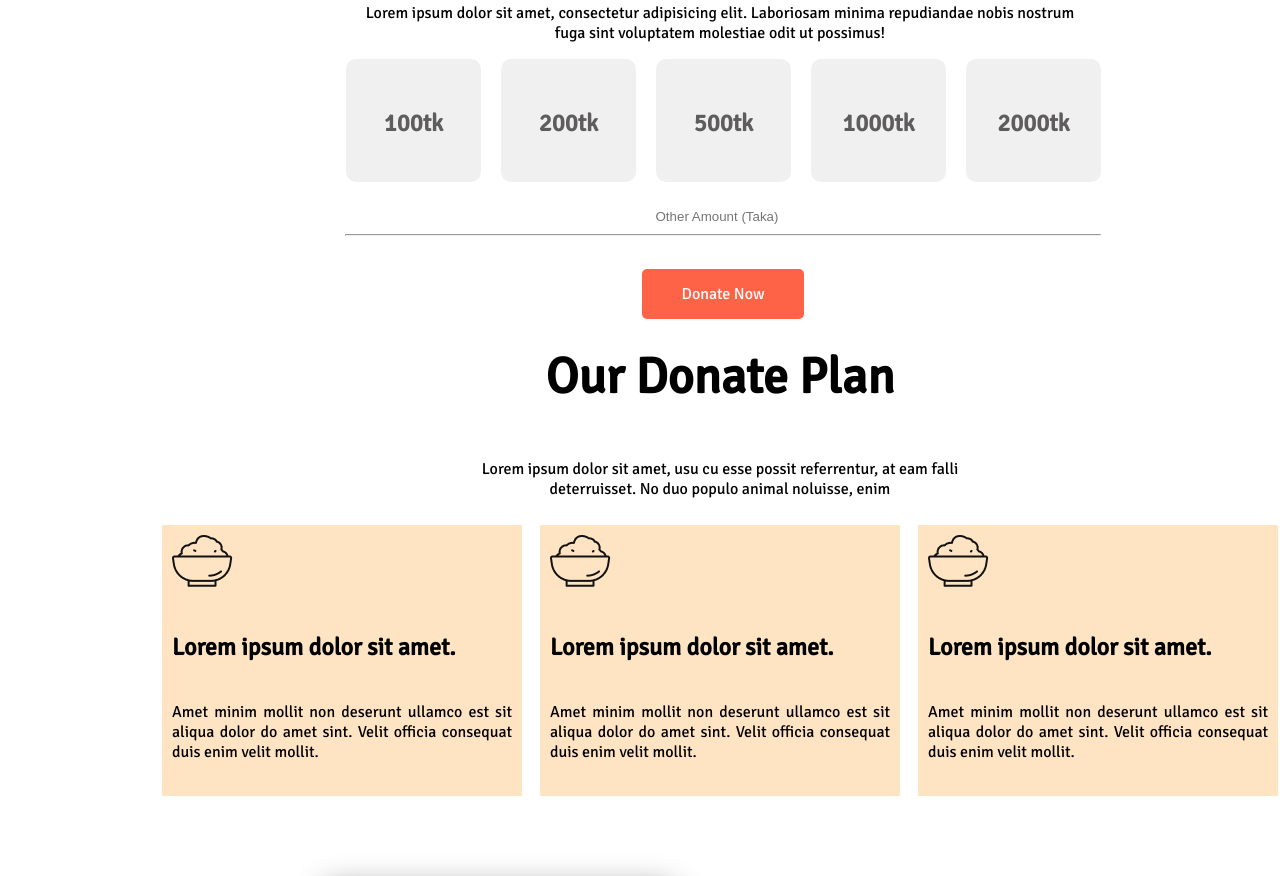
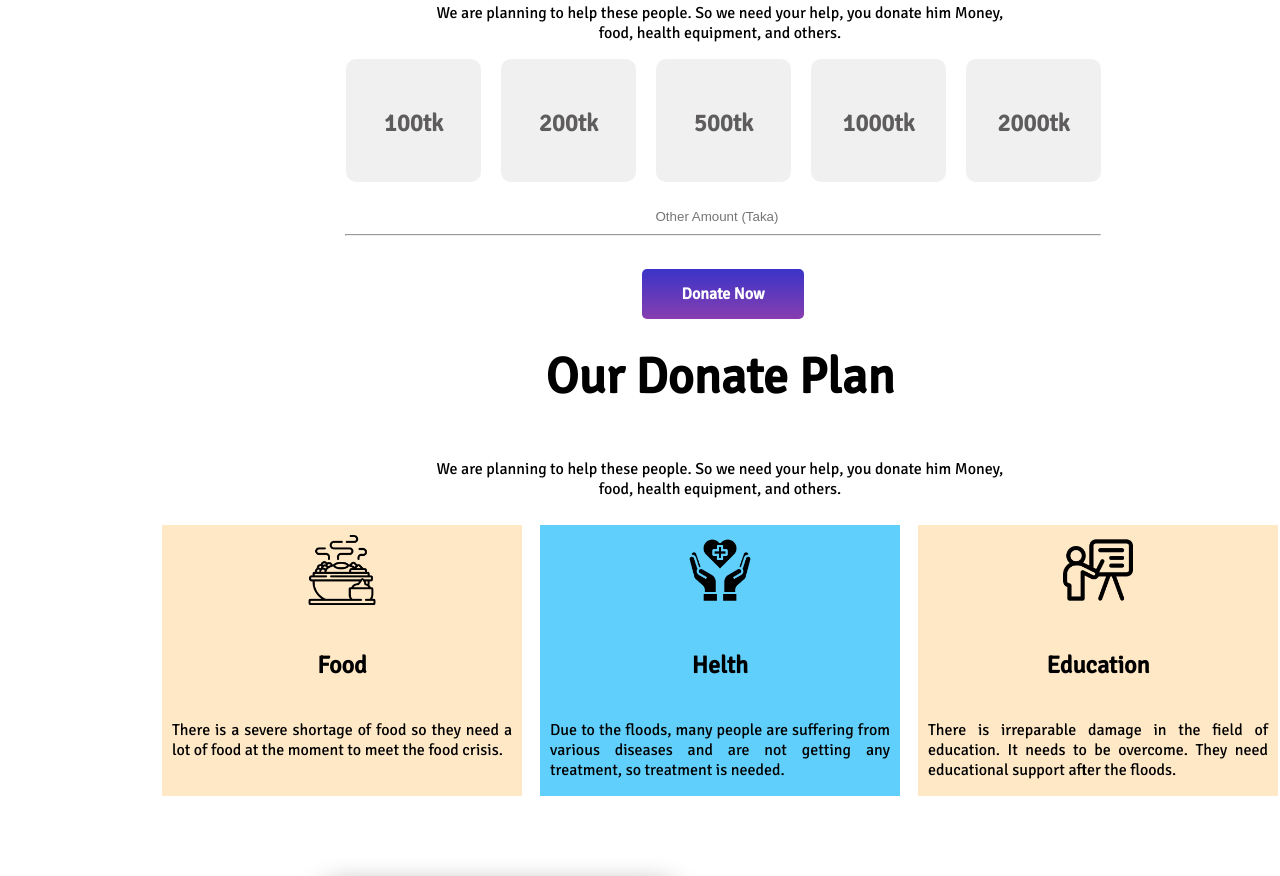
Before and after one commit to mahbub1626/donate, a plain HTML site: page index.html in a window 1280 px wide. Shown: the part 812-1688 px from the top of the page. Drawn offline with Linux system fonts and the light colour scheme.

Commit message:
text added

```diff
--- a/index.html
+++ b/index.html
@@ -6,28 +6,33 @@
     <meta http-equiv="X-UA-Compatible" content="IE=edge">
     <meta name="viewport" content="width=device-width, initial-scale=1.0">
     <title>Donate</title>
+
+    <link rel="preconnect" href="https://fonts.googleapis.com">
+    <link rel="preconnect" href="https://fonts.gstatic.com" crossorigin>
+    <link href="https://fonts.googleapis.com/css2?family=Poppins&family=Sen&family=Signika&display=swap"
+        rel="stylesheet">
+
     <link rel="preconnect" href="https://fonts.googleapis.com">
     <link rel="preconnect" href="https://fonts.gstatic.com" crossorigin>
     <link href="https://fonts.googleapis.com/css2?family=Poppins&family=Signika&display=swap" rel="stylesheet">
+
     <link rel="stylesheet" href="style.css">
 </head>
 
 <body>
     <Section class="top-banner">
         <div class="top-bannner-01">
-            <h1>Let’s Help Those Who Are <br>
-                More In Need</h1>
-            <p>Lorem ipsum dolor sit amet, usu cu esse possit referrentur, at eam falli <br> deterruisset. No duo populo
-                animal noluisse, enim</p>
+            <h1>Let’s Help Those Affected by Flooding <br> and Extreme Weather.</h1>
+            <p>Now time to help these homeless people, those Affected by Flooding and Extreme Weather. <br>
+                They need food, a home, health, and education.</p>
             <a href="">Donate Now</a>
         </div>
     </Section>
     <section class="donate-today">
         <div>
             <h1>Donate Today</h1>
-            <p>Lorem ipsum dolor sit amet, consectetur adipisicing elit. Laboriosam minima repudiandae nobis
-                nostrum <br>
-                fuga sint voluptatem molestiae odit ut possimus!</p>
+            <p>We are planning to help these people. So we need your help, you donate him Money, <br> food, health
+                equipment, and others.</p>
         </div>
         <div class="five-box">
             <div class="box">
@@ -55,32 +60,26 @@
     </section>
     <section class="our-donate-plan">
         <h1>Our Donate Plan</h1>
-        <p id="our-donate-plan-p">Lorem ipsum dolor sit amet, usu cu esse possit referrentur, at eam falli <br>
-            deterruisset. No duo populo animal noluisse, enim</p>
-        <div class="three-pala-box">
-            <div class="plan-box">
-                <img src="icons/food.png" alt="">
-                <h2>Lorem ipsum dolor sit amet.</h2>
-                <p>Amet minim mollit non deserunt
-                    ullamco est sit aliqua dolor do amet
-                    sint. Velit officia consequat duis enim
-                    velit mollit.</p>
+        <p id="our-donate-plan-p">We are planning to help these people. So we need your help, you donate him Money, <br>
+            food, health equipment, and others.</p>
+        <div class="three-plan-box">
+            <div id="plan-box-one" class="plan-box">
+                <img src="icons/hot.png" alt="">
+                <h2>Food</h2>
+                <p>There is a severe shortage of food so they need a lot of food at the moment to meet the food crisis.
+                </p>
             </div>
-            <div class="plan-box">
-                <img src="icons/food.png" alt="">
-                <h2>Lorem ipsum dolor sit amet.</h2>
-                <p>Amet minim mollit non deserunt
-                    ullamco est sit aliqua dolor do amet
-                    sint. Velit officia consequat duis enim
-                    velit mollit.</p>
+            <div id="plan-box-two" class="plan-box">
+                <img src="icons/healthcare.png" alt="">
+                <h2>Helth</h2>
+                <p>Due to the floods, many people are suffering from various diseases and are not getting any treatment,
+                    so treatment is needed.</p>
             </div>
-            <div class="plan-box">
-                <img src="icons/food.png" alt="">
-                <h2>Lorem ipsum dolor sit amet.</h2>
-                <p>Amet minim mollit non deserunt
-                    ullamco est sit aliqua dolor do amet
-                    sint. Velit officia consequat duis enim
-                    velit mollit.</p>
+            <div id="plan-box-three" class="plan-box">
+                <img src="icons/presentation.png" alt="">
+                <h2>Education</h2>
+                <p>There is irreparable damage in the field of education. It needs to be overcome. They need educational
+                    support after the floods.</p>
             </div>
         </div>
     </section>
@@ -100,7 +99,7 @@
         <div class="subscribe">
             <img src="icons/email.png" alt="">
             <h1>SUBSCRIBE</h1>
-            <P>Subscribe to our newsletter and stay updated</P>
+            <P>Subscribe to our newsletter and stay updated!</P>
         </div>
         <div class="subscribe-button">
             <input type="mail" name="" id="" placeholder="Your Mail">
--- a/style.css
+++ b/style.css
@@ -9,7 +9,7 @@ section {
 }
 
 .top-banner {
-    background-image: url(images/top-banner-bg-image.jpg);
+    background-image: url(images/top-banner-donate.png);
     background-repeat: no-repeat;
     width: 100%;
     height: 670px;
@@ -37,9 +37,9 @@ a {
     text-decoration: none;
     padding: 15px 40px;
     color: white;
-    background-color: tomato;
+    background-image: linear-gradient(#3A34C8, #873EAF);
     border-radius: 5px;
-    font-size: 700;
+    font-weight: 700;
 }
 
 
@@ -48,7 +48,7 @@ a {
 }
 
 .donate-today h1 {
-    color: tomato;
+    color: #3A34C8;
     font-size: 50px;
     text-align: center;
 }
@@ -111,7 +111,7 @@ a {
     padding: 10px;
 }
 
-.three-pala-box {
+.three-plan-box {
     display: flex;
     width: 80%;
     margin-left: 144px;
@@ -120,15 +120,37 @@ a {
 .plan-box {
     width: 360px;
     height: 271px;
-    background-color: bisque;
     margin-left: 18px;
     text-align: justify;
 }
 
-.plan-box img,
-.plan-box p,
+.plan-box img {
+    padding: 10px;
+    width: 70px;
+    height: 70px;
+    padding-left: 145px;
+}
+
 .plan-box h2 {
     padding: 10px;
+    text-align: center;
+}
+
+.plan-box p {
+    padding: 10px;
+    text-align: justify;
+}
+
+#plan-box-one {
+    background-color: rgba(255, 222, 173, 0.692);
+}
+
+#plan-box-two {
+    background-color: rgba(0, 179, 250, 0.623);
+}
+
+#plan-box-three {
+    background-color: rgba(255, 222, 173, 0.692);
 }
 
 .section-four {
@@ -145,10 +167,15 @@ a {
     width: 350px;
     height: 350px;
     box-shadow: 10px 10px 30px grey;
+    border-radius: 12px;
 }
 
 .section-four-text {
     width: 50%;
+}
+
+.section-four-text h1 {
+    color: #3A34C8;
 }
 
 .section-four-text p {
@@ -166,6 +193,12 @@ a {
 .subscribe {
     text-align: center;
 }
+
+.subscribe h1 {
+    font-family: 'Sen', sans-serif;
+    font-weight: 700;
+}
+
 
 .subscribe img {
     width: 60px;
@@ -186,7 +219,7 @@ a {
 
 .subscribe-button button {
     padding: 10px 30px;
-    background-image: linear-gradient(red, yellow);
+    background-image: linear-gradient(#3A34C8, #873EAF);
     border-radius: 0px 5px 5px 0px;
     border: none;
     color: white;
```
Also changed, not shown: icons/healthcare.png (added), icons/hot.png (added), icons/presentation.png (added), icons/salad.png (added), images/top-banner-donate.png (added).
